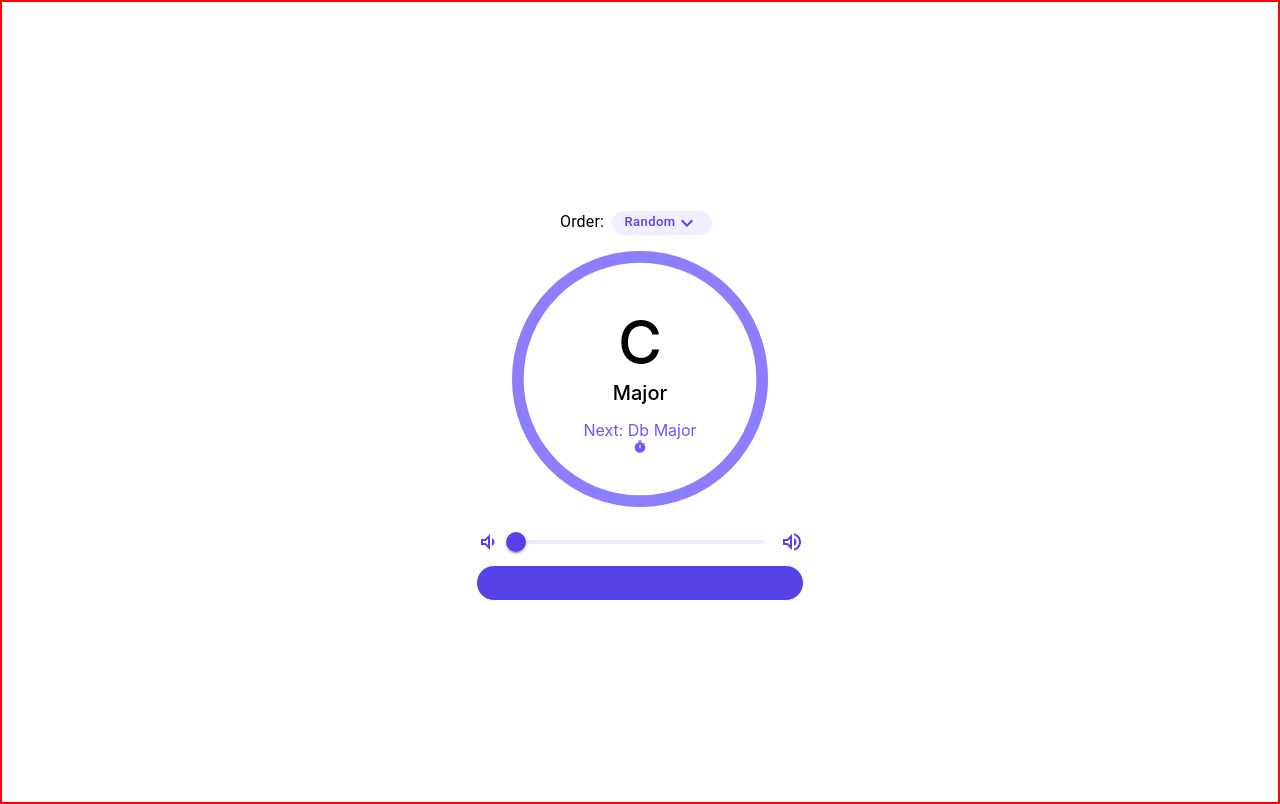
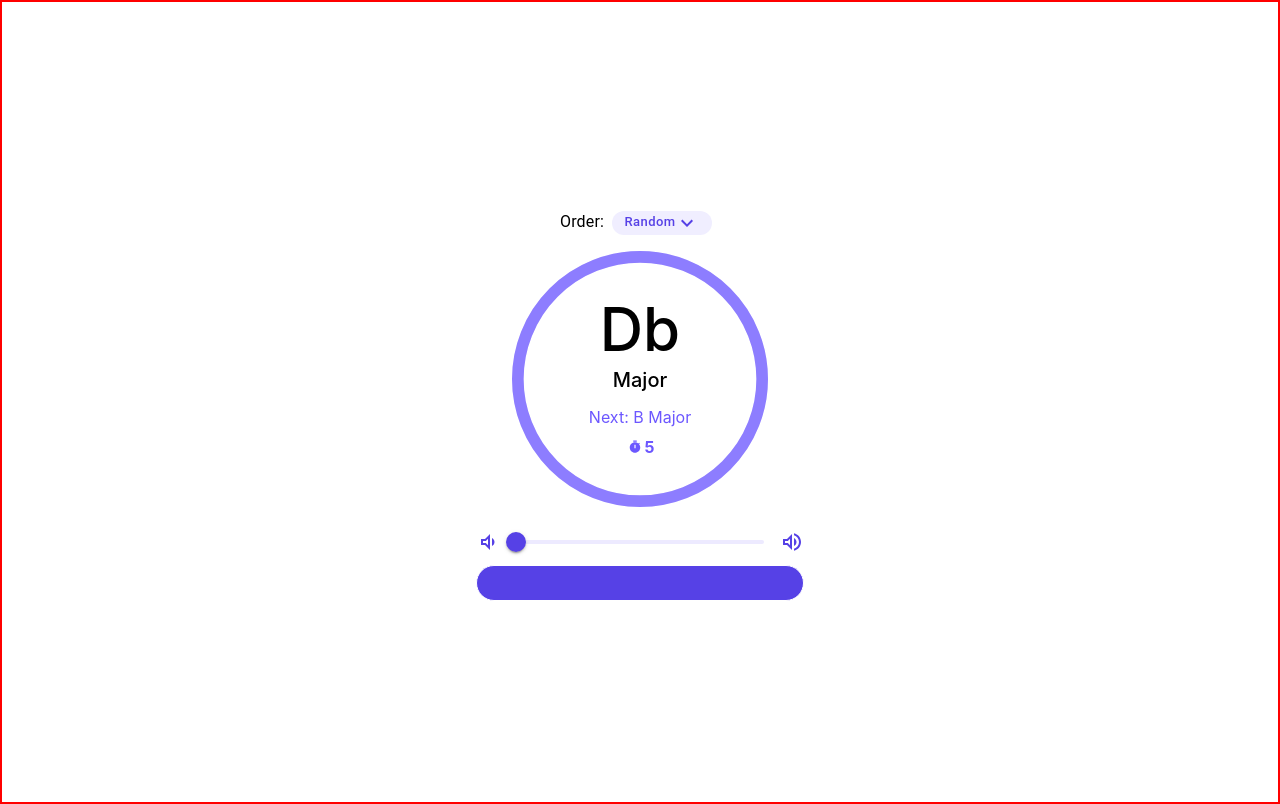
Before and after one commit to luketurnerdev/randomkeygenerator, a React (Create React App) app: page / in a window 1280 px wide. Built offline with nearby package versions, Linux system fonts and the light colour scheme; no server answers.

Commit message:
re-implement timeLeft state

```diff
--- a/src/App.js
+++ b/src/App.js
@@ -13,11 +13,11 @@ function App() {
 
 
   return (
-  <ClockContext.Provider >
+  // <ClockContext.Provider >
     <ThemeProvider theme={theme}>
       <Randomizer mobile={mobile} />
     </ThemeProvider>
-  </ClockContext.Provider>
+  // </ClockContext.Provider>
   );
 }
 
--- a/src/Components/Randomizer/Clock/index.js
+++ b/src/Components/Randomizer/Clock/index.js
@@ -1,84 +1,88 @@
-// import {useRef, useEffect, useCallback, useContext} from 'react';
-// import ClockContext from '../../../Contexts/ClockContext';
-// import Countdown from 'react-countdown'
+import {useRef, useEffect, useCallback, useContext} from 'react';
+import ClockContext from '../../../Contexts/ClockContext';
+import Countdown from 'react-countdown'
 
-// const Clock = props => {
-//     // const [clock, setClock] = useContext(ClockContext);
-//     const clockRef = useRef();
-//     const {styles, activateChord, upcomingChord, updateChordsInRender} = props;
-//     const handleStart = () => clockRef.current.start();
-//     const checkIfCompleted = () => clockRef.current.isCompleted();
-//     const isPaused = () => clockRef.current.isPaused();
-//     const handlePause = () => clockRef.current.pause();
-//     const handleStop = () => clockRef.current.stop();
+const Clock = props => {
+    const clockRef = useRef();
+    const {delayInSeconds, styles, activateChord, upcomingChord, updateChordsInRender, clock, setClock, timeLeft, setTimeLeft} = props;
+    const handleStart = () => clockRef.current.start();
+    const checkIfCompleted = () => clockRef.current.isCompleted();
+    const isPaused = () => clockRef.current.isPaused();
+    const handlePause = () => clockRef.current.pause();
+    const handleStop = () => clockRef.current.stop();
 
-//     console.log('render clock')
+    console.log('render clock')
+    console.log(clock)
 
-//     // Update paused state based on context change
-//     useEffect(() => {
-//         if (clock.paused) {
-//           handlePause();
-//         }
+    // Update paused state based on context change
+    useEffect(() => {
+        if (clock.paused) {
+          handlePause();
+        }
 
-//         else {
-//           handleStart();
-//         }
-//     }, [clock.paused])
+        else {
+          handleStart();
+        }
+    }, [clock.paused])
 
 
-//     const handleTimeLeft = () => {
-//       // this happens every tick
+    const handleTimeLeft = () => {
+      // this happens every tick
+        console.log('tick')
+      if (timeLeft > 1 ) {
+          setTimeLeft(timeLeft-1)
+      }
 
-//       if (clock.secondsLeft > 1 && !clock.paused) {
-//         setClock({...clock, secondsLeft: clock.secondsLeft-1 });
-//       }
+      else {
+            handleComplete();
+      }
 
-//     }
+    }
 
 
-//     const handleComplete = () => {
+    const handleComplete = () => {
+        console.log('comp')
+        // if user has not stopped it, loop it again
+        if (!clock.paused) {
+          // Stop clock
+          handleStop();
 
-//         // if user has not stopped it, loop it again
-//         if (!clock.paused) {
-//           // Stop clock
-//           handleStop();
+          // Play new sound
+          activateChord(upcomingChord);
+          updateChordsInRender();
+          // Reset timer
+          setTimeLeft(delayInSeconds)
 
-//           // Play new sound
-//           activateChord(upcomingChord);
-//           updateChordsInRender();
-//           // Reset timer
-//           setClock({...clock, secondsLeft: clock.delayInSeconds });
-
-//           // Start clock
-//           handleStart();
-//         }
+          // Start clock
+          handleStart();
+        }
 
 
-//     }
+    }
 
-//     const clockRenderer = ({ hours, minutes, seconds, completed, api}) => {
+    const clockRenderer = ({ hours, minutes, seconds, completed, api}) => {
 
-//         // Render a countdown
-//         return (
-//           <div style={styles.countdown} >
+        // Render a countdown
+        return (
+          <div style={styles.countdown} >
 
-//             <h4>{(hours > 0) && `${hours} Hours`} {(minutes > 0) && `${minutes} Mins`}  {clock.secondsLeft}</h4>
-//           </div>
-//         )
-//       }
+            <h4>{(hours > 0) && `${seconds} Hours`} {(minutes > 0) && `${minutes} Mins`}  {timeLeft}</h4>
+          </div>
+        )
+      }
 
-//     return (
-//       <div>
-//         <Countdown
-//           date={Date.now() + clock.secondsLeft * 1000}
-//           ref={clockRef}
-//           autoStart={false}
-//           renderer={clockRenderer}
-//           onComplete={handleComplete}
-//           onTick={handleTimeLeft}
-//         />
-//       </div>
-//     )
-//   }
+    return (
+      <div>
+        <Countdown
+          date={Date.now() + clock.secondsLeft * 1000}
+          ref={clockRef}
+          autoStart={true}
+          renderer={clockRenderer}
+        //   onComplete={handleComplete}
+          onTick={handleTimeLeft}
+        />
+      </div>
+    )
+  }
 
-// export default Clock;
+export default Clock;
--- a/src/Components/Randomizer/KeyDisplay/index.js
+++ b/src/Components/Randomizer/KeyDisplay/index.js
@@ -1,4 +1,4 @@
-// import Clock from "../Clock"
+import Clock from "../Clock"
 import { Paper, Grid, CircularProgress, Box, Typography} from '@mui/material';
 import {chords} from "../../../utils/musicImports";
 import TimerIcon from '@mui/icons-material/Timer';
@@ -12,13 +12,16 @@ import {useState, useEffect, useContext} from 'react';
 const KeyDisplay = props => {
     // const [clock, setClock] = useContext(ClockContext);
     const [clock, setClock] = useState({
-      paused: true,
+      paused: false,
       secondsLeft: 3,
       delayInSeconds: 3
     });
+
+
     console.log('re render KD')
 
     const {mobile, keyOrder, modifiers, delayInSeconds, paused, setPaused} = props;
+    const [timeLeft, setTimeLeft] = useState(delayInSeconds)
     const keysWithFlats = ["Ab","A","Bb","B","C","Db","D","Eb","E","F","Gb","G"];
     // const keysWithFlats = ["Gb"];
     // const keysWithSharps = ["A","A#","B","C","C#","D","D#","E","F","F#","G", "G#"];
@@ -63,7 +66,7 @@ const KeyDisplay = props => {
           thickness={2}
           style={styles.progress}
           variant="determinate"
-          value={(100 / clock.delayInSeconds) * clock.secondsLeft}
+          value={(100 / delayInSeconds) * timeLeft}
         />
         <Box
           sx={{
@@ -89,7 +92,11 @@ const KeyDisplay = props => {
             </div>
             <div style={styles.timerContainer}>
               <TimerIcon style={styles.timer} />
-              {/* <Clock
+              <Clock
+                timeLeft={timeLeft}
+                setTimeLeft={setTimeLeft}
+                clock={clock}
+                setClock={setClock}
                 styles={styles}
                 paused={paused}
                 setPaused={setPaused}
@@ -98,7 +105,7 @@ const KeyDisplay = props => {
                 activateChord={activateChord}
                 updateChordsInRender={updateChordsInRender}
                 delayInSeconds={delayInSeconds}
-              /> */}
+              />
             </div>
           </Box>
         </Box>
```
